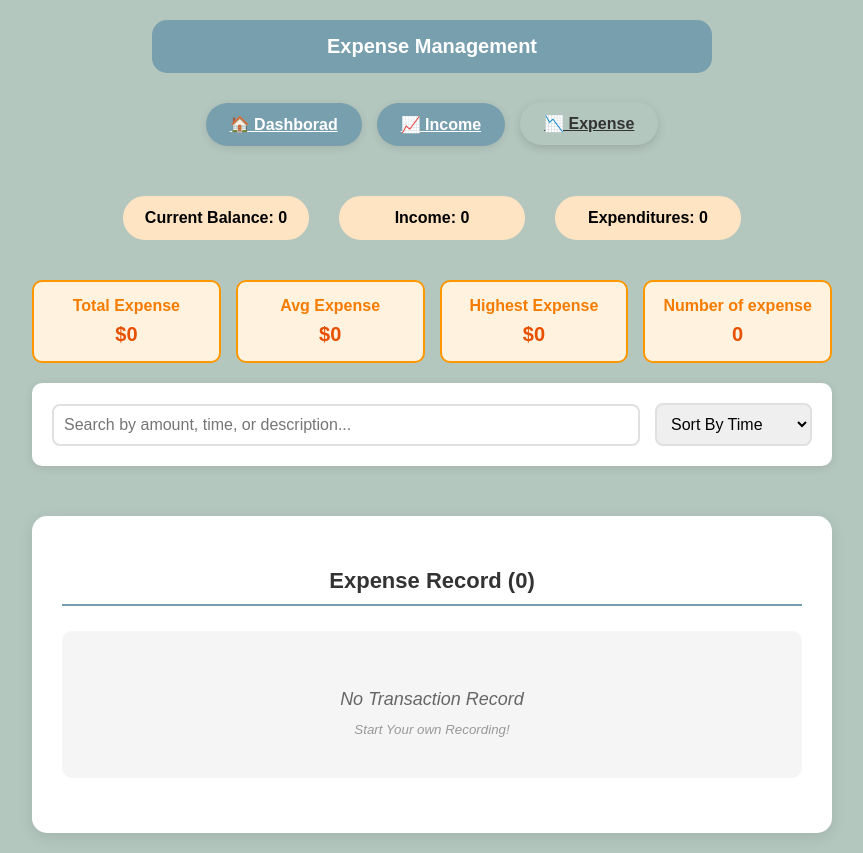
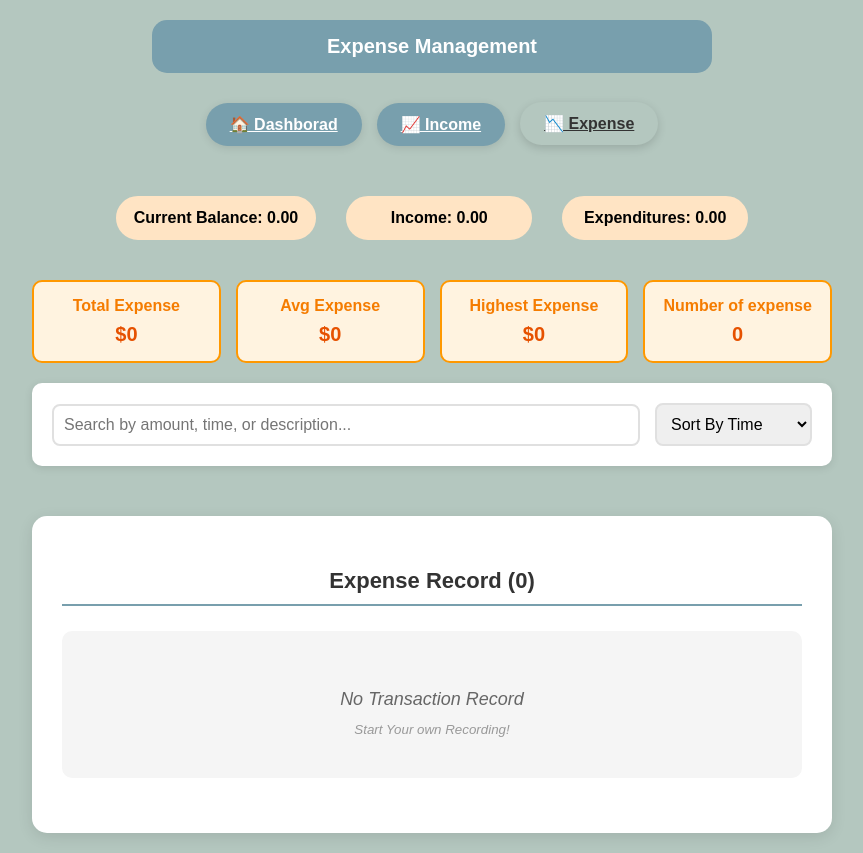
Before and after one commit to Linqiumeng/reacr-accountBook, a React (Vite) app: page /expense in a window 1280 px wide. Shown: the whole page, without its empty margins (208-1071 px from the left). Built offline with nearby package versions, Linux system fonts and the light colour scheme.

Commit message:
Small bug fixing: formating number to 2 decimal place

```diff
--- a/src/Components/Header/Header.jsx
+++ b/src/Components/Header/Header.jsx
@@ -30,9 +30,9 @@ const Header = ({ balance, income, expenditures }) => {
             </nav>
 
             <header>
-                <div id="balance">Current Balance: {balance}</div>
-                <div id="income">Income: {income}</div>
-                <div id="expenditures">Expenditures: {expenditures}</div>
+                <div id="balance">Current Balance: {balance.toFixed(2)}</div>
+                <div id="income">Income: {income.toFixed(2)}</div>
+                <div id="expenditures">Expenditures: {expenditures.toFixed(2)}</div>
             </header>
         </div>
     );
--- a/src/Pages/ExpensePage.jsx
+++ b/src/Pages/ExpensePage.jsx
@@ -13,7 +13,7 @@ const ExpensePage = ({ recordProps }) => {
     const filteredRecords = expenseRecords.filter(record =>
        (record.type && record.amount.toString().includes(searchTerm)) ||
         (record.category && record.category.toLowerCase().includes(searchTerm.toLowerCase())) ||
-        record.time.toLowerCase().includes(searchTerm.toLowerCase()) ||
+        (record.time && record.time.toLowerCase().includes(searchTerm.toLowerCase())) ||
         (record.description && record.description.toLowerCase().includes(searchTerm.toLowerCase()))
     )
 
```
